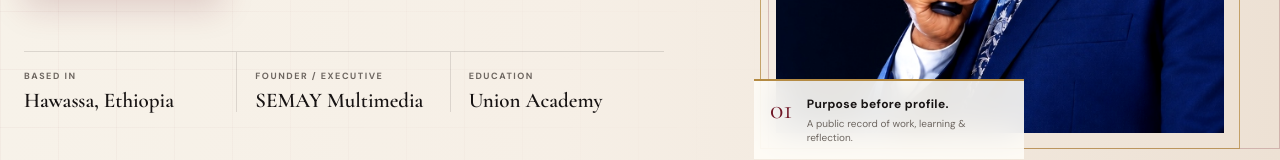
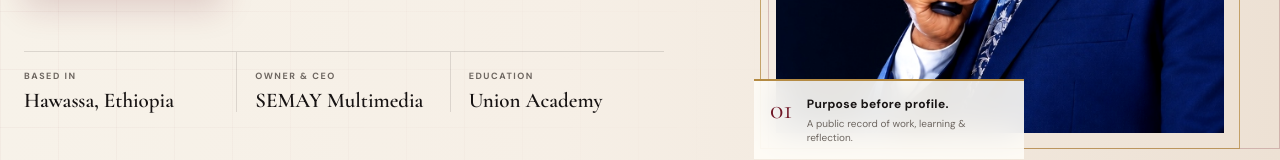
Before and after one commit to isakhu/Eyob-tsige, a Next.js app: page / in a window 1280 px wide. Shown: the part 627-787 px from the top of the page. Built offline with nearby package versions, Linux system fonts and the light colour scheme.

Commit message:
Align SEMAY title with existing profile details

```diff
--- a/app/page.tsx
+++ b/app/page.tsx
@@ -88,7 +88,7 @@ export default function Home() {
 
             <div className="hero__credentials" aria-label="Current leadership roles">
               <div><span>Based in</span><strong>Hawassa, Ethiopia</strong></div>
-              <div><span>Founder / Executive</span><strong>SEMAY Multimedia</strong></div>
+              <div><span>Owner &amp; CEO</span><strong>SEMAY Multimedia</strong></div>
               <div><span>Education</span><strong>Union Academy</strong></div>
             </div>
           </div>
```
